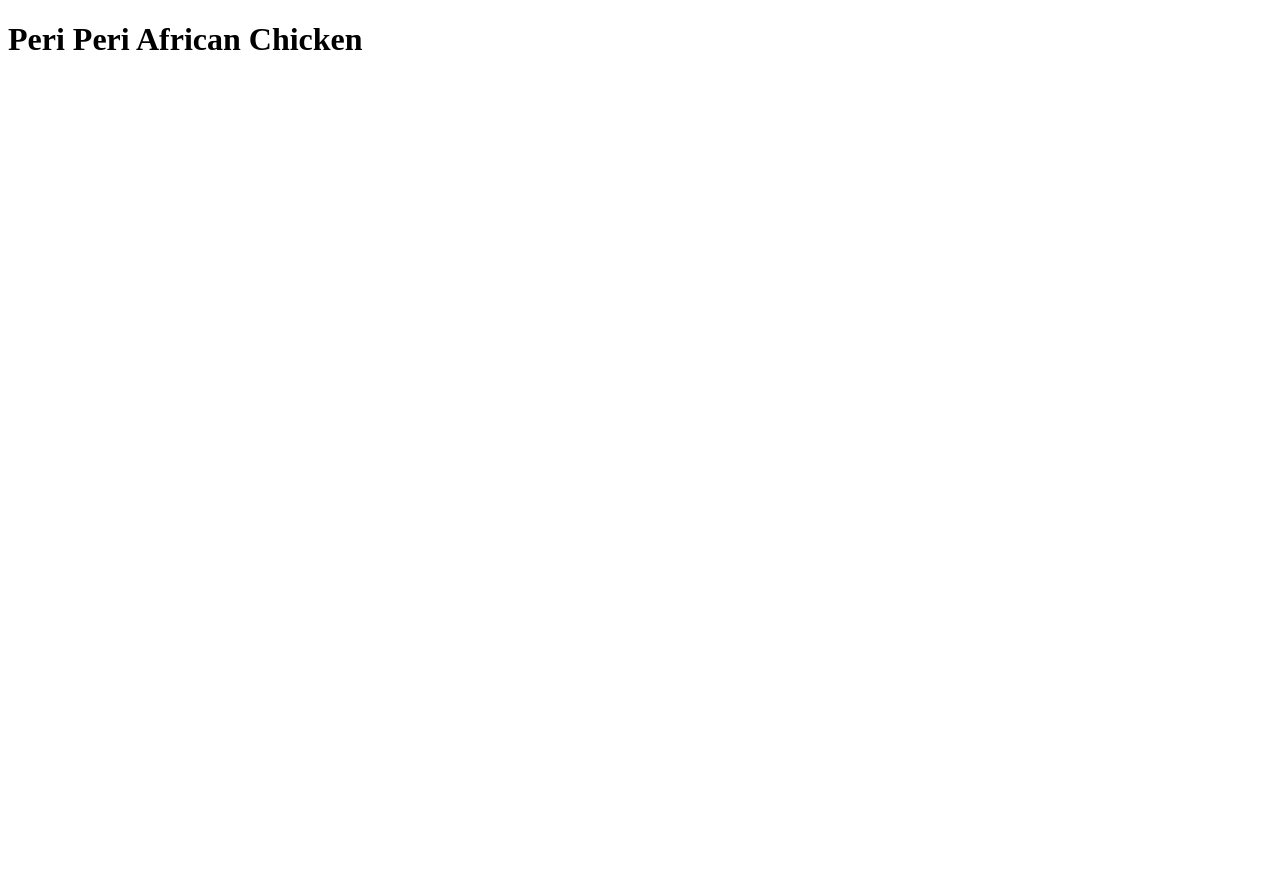
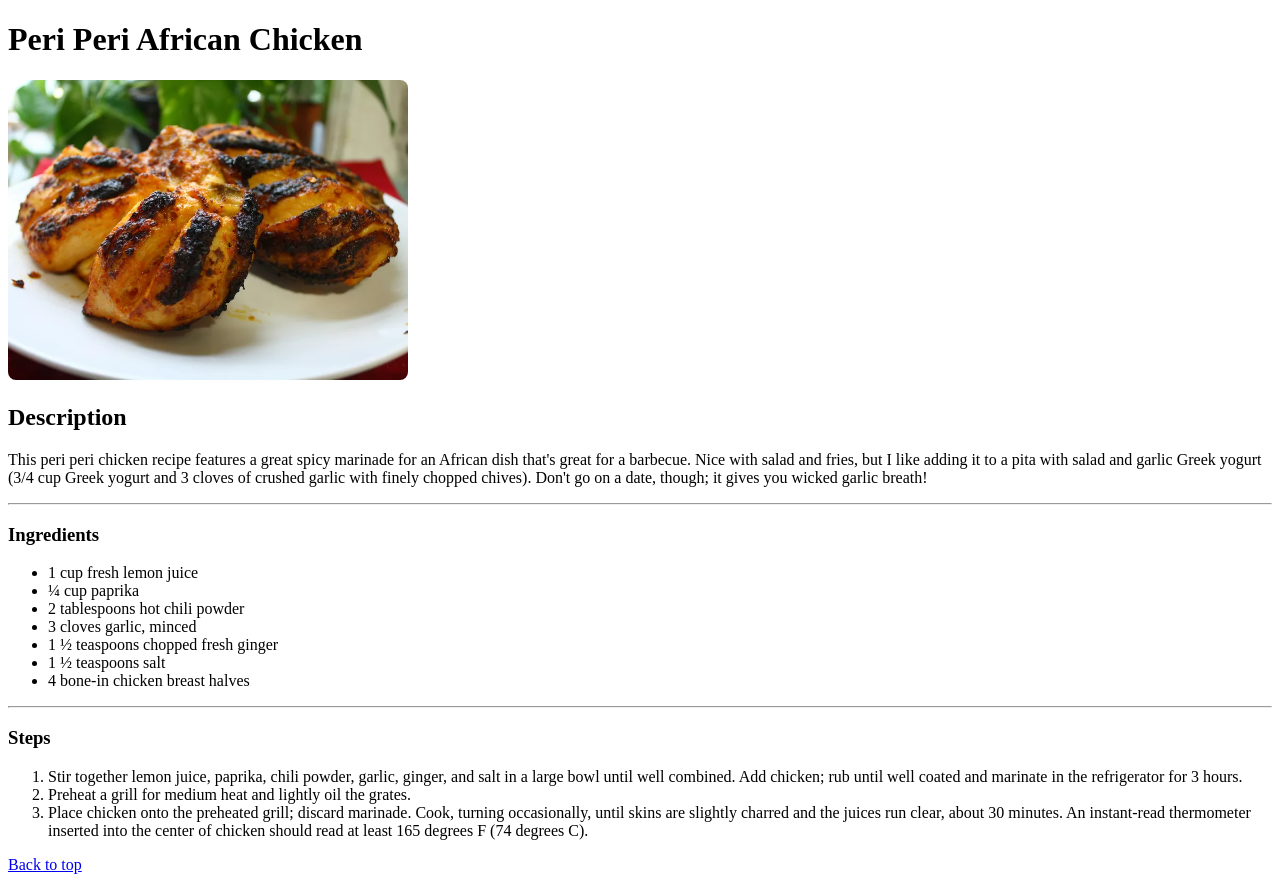
Before and after one commit to tuniee/odin-recipes, a plain HTML site: page recipes/peri-peri-african-chicken.html in a window 1280 px wide. Before the commit the page ends 800 px from the top, so only its background shows below. Drawn offline with Linux system fonts and the light colour scheme.

Commit message:
Add Description, Ingredients, and Steps on the preparations of the recipe

```diff
--- a/recipes/peri-peri-african-chicken.html
+++ b/recipes/peri-peri-african-chicken.html
@@ -6,6 +6,29 @@
     <title>Peri Peri African Chicken</title>
 </head>
 <body>
-    <h1>Peri Peri African Chicken</h1>
+    <h1 id="top">Peri Peri African Chicken</h1>
+    <img src="../images/peri-peri-african-chicken.webp" alt="peri-peri-african-chicken" style="width: 400px; height: auto; border-radius: 8px;">
+    <br>
+    <h2>Description</h2>
+    <p>This peri peri chicken recipe features a great spicy marinade for an African dish that's great for a barbecue. Nice with salad and fries, but I like adding it to a pita with salad and garlic Greek yogurt (3/4 cup Greek yogurt and 3 cloves of crushed garlic with finely chopped chives). Don't go on a date, though; it gives you wicked garlic breath!</p>
+    <hr>
+    <h3>Ingredients</h3>
+    <ul>
+        <li>1 cup fresh lemon juice</li>
+        <li>¼ cup paprika</li>
+        <li>2 tablespoons hot chili powder</li>
+        <li>3 cloves garlic, minced</li>
+        <li>1 ½ teaspoons chopped fresh ginger</li>
+        <li>1 ½ teaspoons salt</li>
+        <li>4 bone-in chicken breast halves</li>
+    </ul>
+    <hr>
+    <h3>Steps</h3>
+    <ol>
+        <li>Stir together lemon juice, paprika, chili powder, garlic, ginger, and salt in a large bowl until well combined. Add chicken; rub until well coated and marinate in the refrigerator for 3 hours.</li>
+        <li>Preheat a grill for medium heat and lightly oil the grates.</li>
+        <li>Place chicken onto the preheated grill; discard marinade. Cook, turning occasionally, until skins are slightly charred and the juices run clear, about 30 minutes. An instant-read thermometer inserted into the center of chicken should read at least 165 degrees F (74 degrees C).</li>
+    </ol>
+    <a href="#top">Back to top</a>
 </body>
 </html>
```
